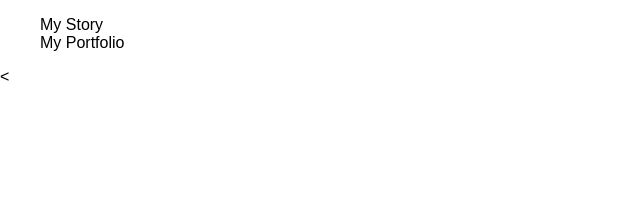
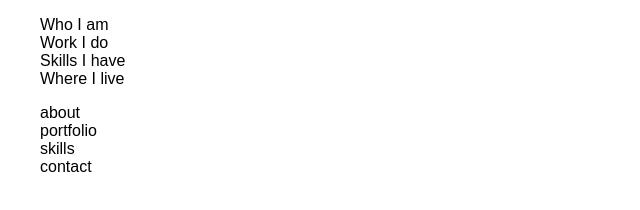
Before and after one commit to Sup3rC0d3r/Portfolio, a plain HTML site: page index.html in a window 1280 px wide. Shown: the whole page, without its empty margins (0-640 px from the left). Drawn offline with nearby package versions, Linux system fonts and the light colour scheme.

Commit message:
Added Links

```diff
--- a/index.html
+++ b/index.html
@@ -30,23 +30,30 @@
 <header>
     <nav>
         <ul>
-            <li><a href="/story.html"></a>My Story</li>
-            <li><a href="/portfolio.html"></a>My Portfolio</li>
-            <li><a href=""></a></li>
-            <li><a href=""></a></li>
-            <li><a href=""></a></li>
-            <li><a href=""></a></li>
+            <li><a href="/who.html"></a>Who I am</li>
+            <li><a href="/work.html"></a>Work I do</li>
+            <li><a href="/skills.html"></a>Skills I have</li>
+            <li><a href="/live.html"></a>Where I live</li>
+        </ul>
+    </nav>
+
+    <nav>
+        <ul>
+            <li><a href="/who.html"></a>about</li>
+            <li><a href="/work.html"></a>portfolio</li>
+            <li><a href="/skills.html"></a>skills</li>
+            <li><a href="/live.html"></a>contact</li>
         </ul>
     </nav>
 </header>
 
 <section>
 
+
 </section>
 
 <body>
 
-    <
 
 
 
```
